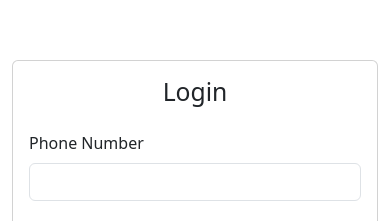
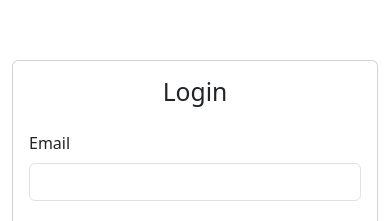
Before and after one commit to maddy2730/HealthCare, a React (Create React App) app: page / in a window 390 px wide. Shown: the part 233-454 px from the top of the page. Built offline with nearby package versions, Linux system fonts and the light colour scheme; a small style sheet from the web is missing.

Commit message:
phone number replace with a email field in my login component

```diff
--- a/src/Login.js
+++ b/src/Login.js
@@ -2,14 +2,15 @@ import React, { useState } from 'react';
 import './App.css';
 import { useNavigate } from 'react-router-dom';
 import axios from 'axios';
-import { Link} from 'react-router-dom';
+import { Link } from 'react-router-dom';
+
 const Login = () => {
-  const [phoneNumber, setPhoneNumber] = useState('');
+  const [email, setEmail] = useState('');
   const [password, setPassword] = useState('');
   const navigate = useNavigate();
 
-  const handlePhoneNumberChange = (e) => {
-    setPhoneNumber(e.target.value);
+  const handleEmailChange = (e) => {
+    setEmail(e.target.value);
   };
 
   const handlePasswordChange = (e) => {
@@ -17,7 +18,7 @@ const Login = () => {
   };
 
   const handleLogin = async () => {
-    if (phoneNumber.trim() === '' || password.trim() === '') {
+    if (email.trim() === '' || password.trim() === '') {
       alert('Please fill in all fields');
       return;
     }
@@ -25,7 +26,7 @@ const Login = () => {
     try {
       // Send POST request to server to authenticate user
       const response = await axios.post('https://fdb6-2401-4900-1f3b-7ce7-70b6-8481-25c9-3ae0.ngrok-free.app/users/login', {
-        phoneNumber,
+        email,
         password
       });
 
@@ -35,7 +36,7 @@ const Login = () => {
       // navigate('/landing');
     } catch (error) {
       console.error('Error logging in:', error);
-      alert('Invalid phone number or password. Please try again or sign up.');
+      alert('Invalid email or password. Please try again or sign up.');
     }
   };
 
@@ -52,13 +53,13 @@ const Login = () => {
               <h2 className="card-title text-center mb-4">Login</h2>
               <form>
                 <div className="mb-3">
-                  <label htmlFor="phoneNumber" className="form-label">Phone Number</label>
+                  <label htmlFor="email" className="form-label">Email</label>
                   <input
-                    type="text"
-                    id="phoneNumber"
+                    type="email"
+                    id="email"
                     className="form-control"
-                    value={phoneNumber}
-                    onChange={handlePhoneNumberChange}
+                    value={email}
+                    onChange={handleEmailChange}
                   />
                 </div>
                 <div className="mb-3">
```
